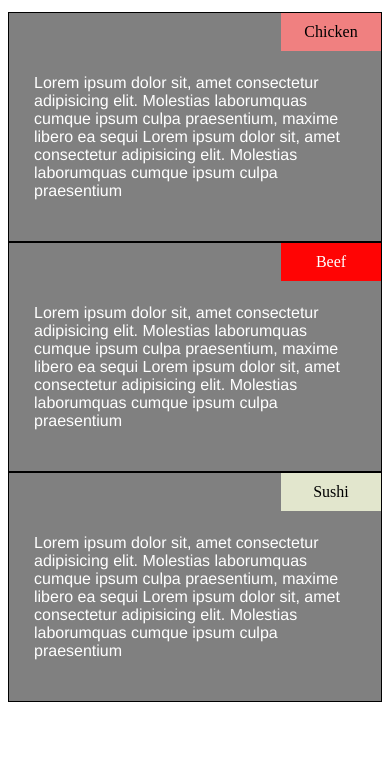
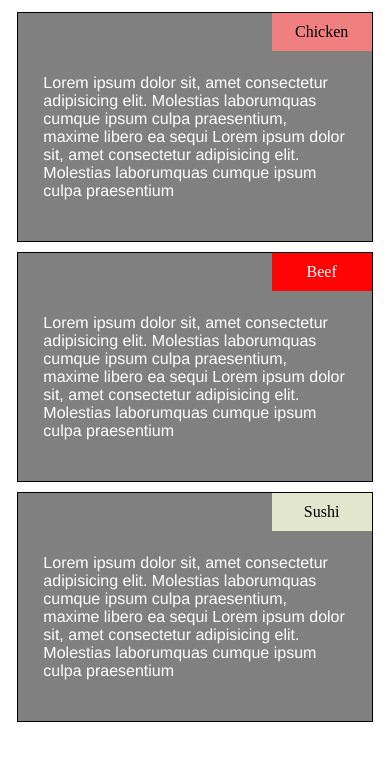
Before and after one commit to saddamarbaa/project-restaurant-websites, a plain HTML site: page index.html in a window 390 px wide. Shown: the part 61-822 px from the top of the page. Drawn offline with Linux system fonts and the light colour scheme.

Commit message:
complete media query

```diff
--- a/css/styles.css
+++ b/css/styles.css
@@ -46,11 +46,13 @@ p {
 
 section {
   background-color: lightblue;
-  min-height: 150px;
   position: relative;
   border: 1px solid black;
   background-color: grey;
-  /* width: 80%; */
+  width: 95%;
+  margin-left: auto;
+  margin-right: auto;
+  margin-bottom: 10px;
 }
 /********** Small devices only (Small devices version) **********/
 
@@ -69,6 +71,7 @@ section {
   .col-sm-12 {
     float: left;
   }
+
   .col-sm-1 {
     width: 8.33%;
   }
@@ -160,6 +163,10 @@ section {
   .col-md-12 {
     width: 100%;
   }
+
+  section.thridDive {
+    width: 97%;
+  }
 }
 
 /********** Large devices only(a desktop version) **********/
@@ -215,14 +222,4 @@ section {
   .col-lg-12 {
     width: 100%;
   }
-
-  /* section {
-    margin-left: auto;
-    margin-right: auto;
-  } */
-
-  section div {
-    background-color: red;
-    position: relative;
-  }
 }
--- a/index.html
+++ b/index.html
@@ -12,7 +12,7 @@
   </header>
   <div class="row">
 
-    <div class="col-sm-12 col-md-12  col-lg-4">
+    <div class="col-sm-12 col-md-6  col-lg-4">
       <section>
         <span class="title chicken">Chicken</span>
         <p>
@@ -23,7 +23,7 @@
         </p>
       </section>
     </div>
-    <div class="col-sm-12 col-md-12  col-lg-4">
+    <div class="col-sm-12 col-md-6  col-lg-4">
       <section>
         <span class="title beef">Beef</span>
         <p>
@@ -35,7 +35,7 @@
       </section>
     </div>
     <div class="col-sm-12 col-md-12  col-lg-4">
-      <section>
+      <section class="thridDive">
         <span class="title sushi">Sushi</span>
         <p>
           Lorem ipsum dolor sit, amet consectetur adipisicing elit. Molestias
```
